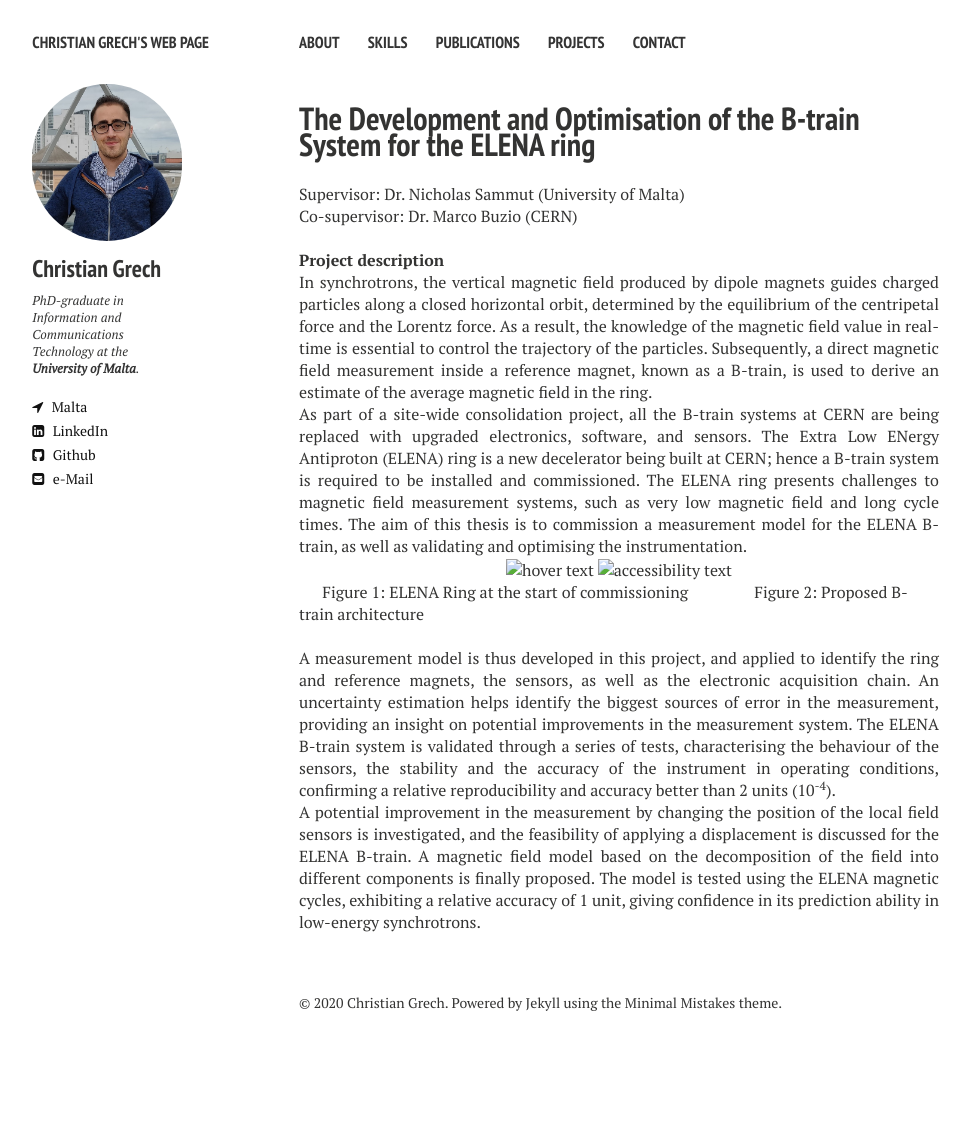
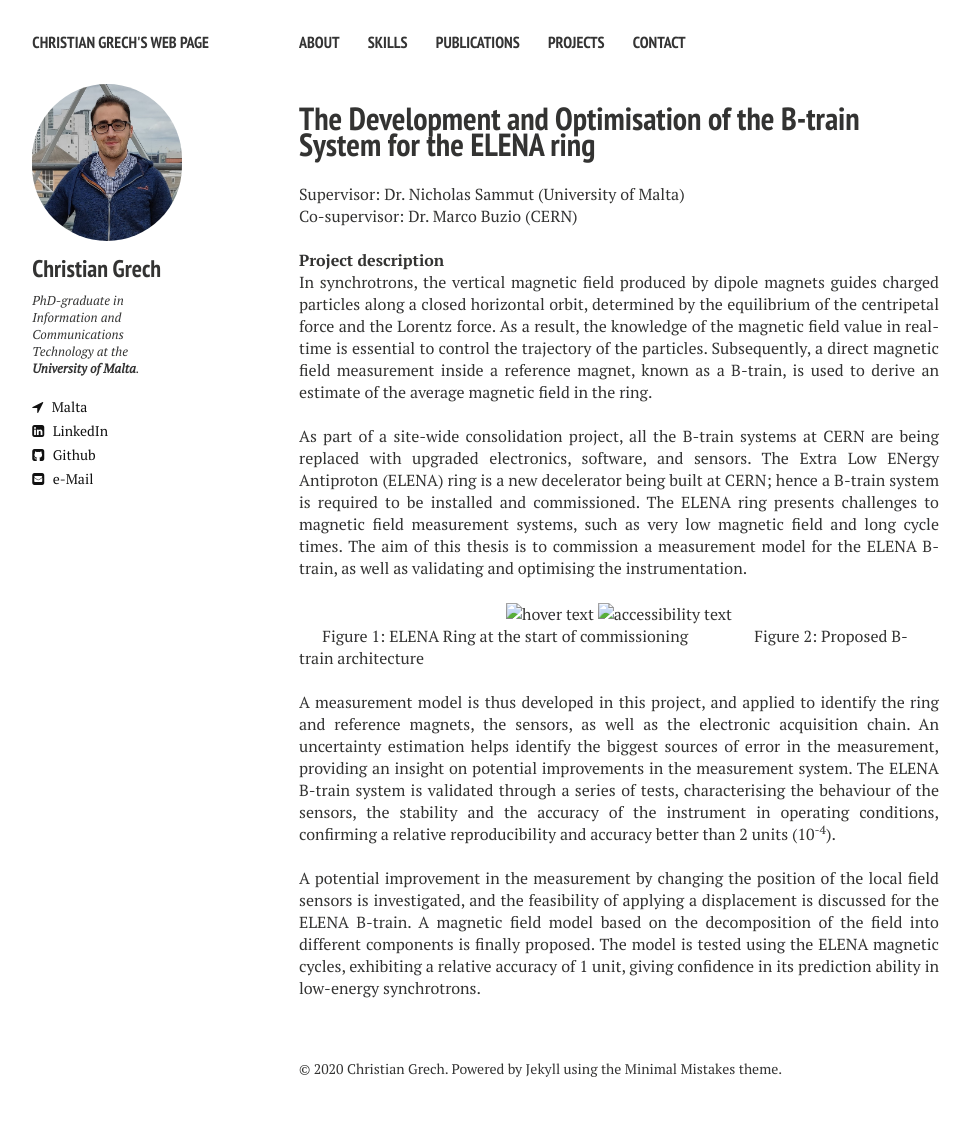
Before and after one commit to cgre23/cgre23.github.io, a Jekyll site: the page built from elena.md, in a window 1280 px wide. Shown: the whole page, without its empty margins (21-992 px from the left). Built offline with Jekyll 4.4.1, drawn with Linux system fonts in a browser that asks for light colours; nearby versions of some CDN libraries; before the commit the page ends 1061 px from its top, so only the background shows below that.

Commit message:
Update elena.md

```diff
--- a/elena.md
+++ b/elena.md
@@ -11,9 +11,9 @@ Supervisor: Dr. Nicholas Sammut (University of Malta)\
 Co-supervisor: Dr. Marco Buzio (CERN)
 
 <br>**Project description**
-<p align="justify"> In synchrotrons, the vertical magnetic field produced by dipole magnets guides charged particles along a closed horizontal orbit, determined by the equilibrium of the centripetal force and the Lorentz force. As a result, the knowledge of the magnetic field value in real-time is essential to control the trajectory of the particles. Subsequently, a direct magnetic field measurement inside a reference magnet, known as a B-train, is used to derive an estimate of the average magnetic field in the ring.</p>
+<p align="justify"> In synchrotrons, the vertical magnetic field produced by dipole magnets guides charged particles along a closed horizontal orbit, determined by the equilibrium of the centripetal force and the Lorentz force. As a result, the knowledge of the magnetic field value in real-time is essential to control the trajectory of the particles. Subsequently, a direct magnetic field measurement inside a reference magnet, known as a B-train, is used to derive an estimate of the average magnetic field in the ring.</p><br>
 
-<p align="justify"> As part of a site-wide consolidation project, all the B-train systems at CERN are being replaced with upgraded electronics, software, and sensors. The Extra Low ENergy Antiproton (ELENA) ring is a new decelerator being built at CERN; hence a B-train system is required to be installed and commissioned. The ELENA ring presents challenges to magnetic field measurement systems, such as very low magnetic field and long cycle times. The aim of this thesis is to commission a measurement model for the ELENA B-train, as well as validating and optimising the instrumentation. </p>
+<p align="justify"> As part of a site-wide consolidation project, all the B-train systems at CERN are being replaced with upgraded electronics, software, and sensors. The Extra Low ENergy Antiproton (ELENA) ring is a new decelerator being built at CERN; hence a B-train system is required to be installed and commissioned. The ELENA ring presents challenges to magnetic field measurement systems, such as very low magnetic field and long cycle times. The aim of this thesis is to commission a measurement model for the ELENA B-train, as well as validating and optimising the instrumentation. </p><br>
 
 <p align="center">
   <img src="images/ELENA_1.JPG" width="360" title="hover text">
@@ -21,6 +21,6 @@ Co-supervisor: Dr. Marco Buzio (CERN)
 </p>
 &nbsp;&nbsp;&nbsp;&nbsp;&nbsp;&nbsp;Figure 1: ELENA Ring at the start of commissioning  &nbsp;&nbsp;&nbsp;&nbsp;&nbsp;&nbsp;&nbsp;&nbsp;&nbsp;&nbsp;&nbsp;&nbsp;&nbsp;&nbsp;&nbsp;   Figure 2: Proposed B-train architecture<br><br>
 
-<p align="justify"> A measurement model is thus developed in this project, and applied to identify  the ring and reference magnets, the sensors, as well as the electronic acquisition chain. An uncertainty estimation helps identify the biggest sources of error in the measurement, providing an insight on potential improvements in the measurement system. The ELENA B-train system is validated through a series of tests, characterising the behaviour of the sensors, the stability and the accuracy of the instrument in operating conditions, confirming a relative reproducibility and accuracy better than 2 units (10<sup>-4</sup>). </p>
+<p align="justify"> A measurement model is thus developed in this project, and applied to identify  the ring and reference magnets, the sensors, as well as the electronic acquisition chain. An uncertainty estimation helps identify the biggest sources of error in the measurement, providing an insight on potential improvements in the measurement system. The ELENA B-train system is validated through a series of tests, characterising the behaviour of the sensors, the stability and the accuracy of the instrument in operating conditions, confirming a relative reproducibility and accuracy better than 2 units (10<sup>-4</sup>). </p><br>
 
 <p align="justify"> A potential improvement in the measurement by changing the position of the local field sensors is investigated, and the feasibility of applying a displacement is discussed for the ELENA B-train. A magnetic field model based on the decomposition of the field into different components is finally proposed. The model is tested using the ELENA magnetic cycles, exhibiting a relative accuracy of 1 unit, giving confidence in its prediction ability in low-energy synchrotrons.
```
